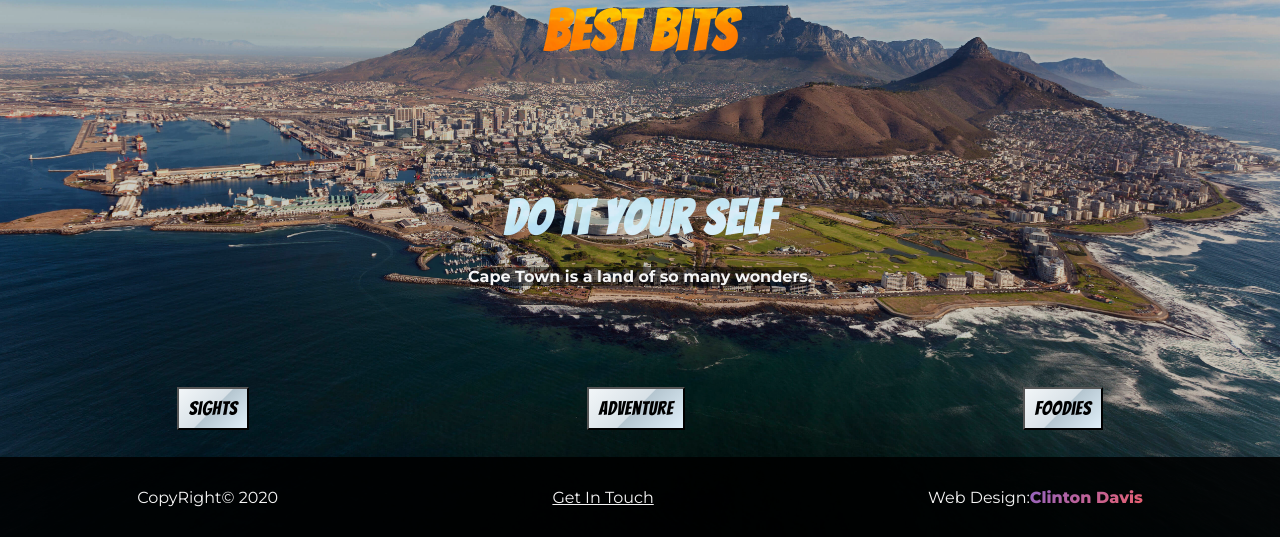
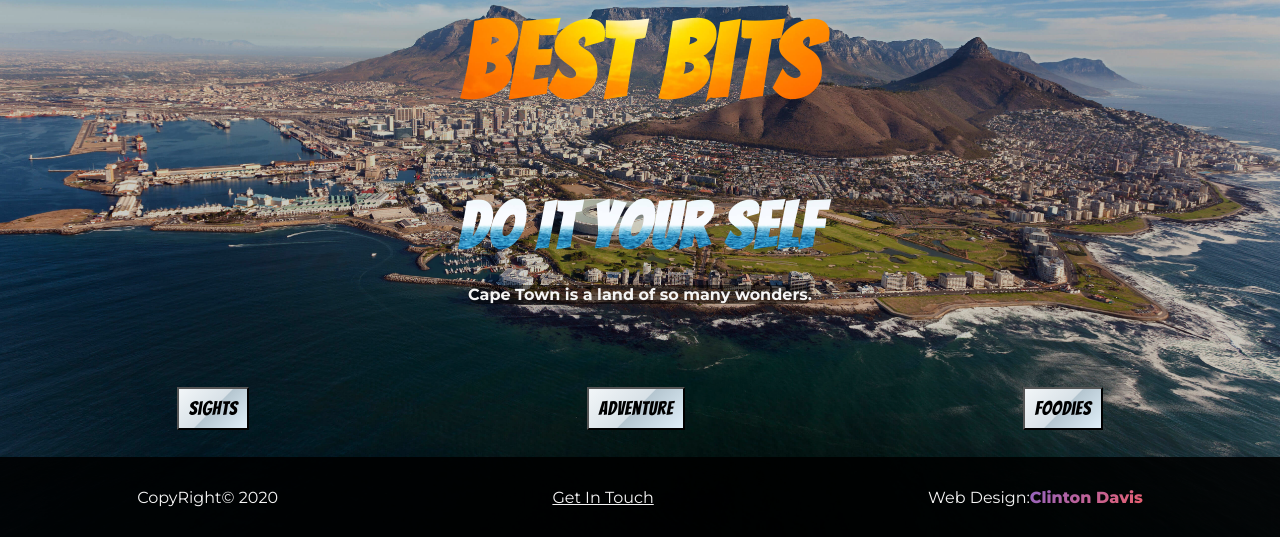
Before and after one commit to Clinton-Davis/CapeTowns_Best_Bits, a plain HTML site: page index.html in a window 1280 px wide. Shown: the part 263-800 px from the top of the page. Drawn offline with nearby package versions, Linux system fonts and the light colour scheme; some packages are replaced by stand-ins of ours; no server answers.

Commit message:
added media q to bestBits and diy

```diff
--- a/assets/css/style.css
+++ b/assets/css/style.css
@@ -165,29 +165,7 @@ nav {
 	}
 }*/
 
-@media (min-width: 400px) {
-	#capeTown {
-		font-size: 4.6rem;
-	}
-}
-@media (min-width: 500px) {
-	#capeTown {
-		font-size: 6rem;
-	}
-}
-@media (min-width: 600px) {
-	#capeTown {
-		font-size: 7.5rem;
-		margin-top: 5%;
-	}
-}
-@media (min-width: 700px) {
-	#capeTown {
-		font-size: 9rem;
-		margin-top: 2%;
-	}
-}
-#goodBits {
+#bestBits {
 	color: transparent;
 	background-size: 100%;
 	background-clip: text;
@@ -239,6 +217,55 @@ nav {
 	-o-border-radius: 15px;
 }
 
+@media (min-width: 400px) {
+	#capeTown {
+		font-size: 4.6rem;
+	}
+	#bestBits {
+		font-size: 3.5rem;
+	}
+	#diy {
+		background-position: center;
+	}
+}
+@media (min-width: 500px) {
+	#capeTown {
+		font-size: 6rem;
+	}
+	#bestBits {
+		font-size: 5rem;
+	}
+	#diy {
+		font-size: 4rem;
+		margin-top: 7%;
+	}
+}
+@media (min-width: 600px) {
+	#capeTown {
+		font-size: 7.5rem;
+		margin-top: 2%;
+	}
+	#bestBits {
+		font-size: 5rem;
+	}
+	#diy {
+		font-size: 4rem;
+		margin-top: 7%;
+	}
+}
+@media (min-width: 700px) {
+	#capeTown {
+		font-size: 9rem;
+		margin-top: 2%;
+	}
+	#bestBits {
+		font-size: 6.5rem;
+	}
+	#diy {
+		font-size: 4rem;
+		margin-top: 5%;
+	}
+}
 /*-=-=-=-=-=-=-=-=-=-=-=-=-=-=-=-=-=-=-=-=-=-=-=-=SELECTION=-=-=-=*/
 .backGround {
 	background-color: rgba(0, 0, 0, 0.5);
--- a/index.html
+++ b/index.html
@@ -71,7 +71,7 @@
 				<div class="wrapper">
 					<div class="mainheading" id="mainHeading">
 						<h1 id="capeTown" class="banger">CAPE TOWNS</h1>
-						<h2 id="goodBits" class="banger">Best Bits</h2>
+						<h2 id="bestBits" class="banger">Best Bits</h2>
 						<h3 id="diy" class="banger">Do It Your Self</h3>
 
 						<p id="lead">Cape Town is a land of so many wonders.</p>
```
